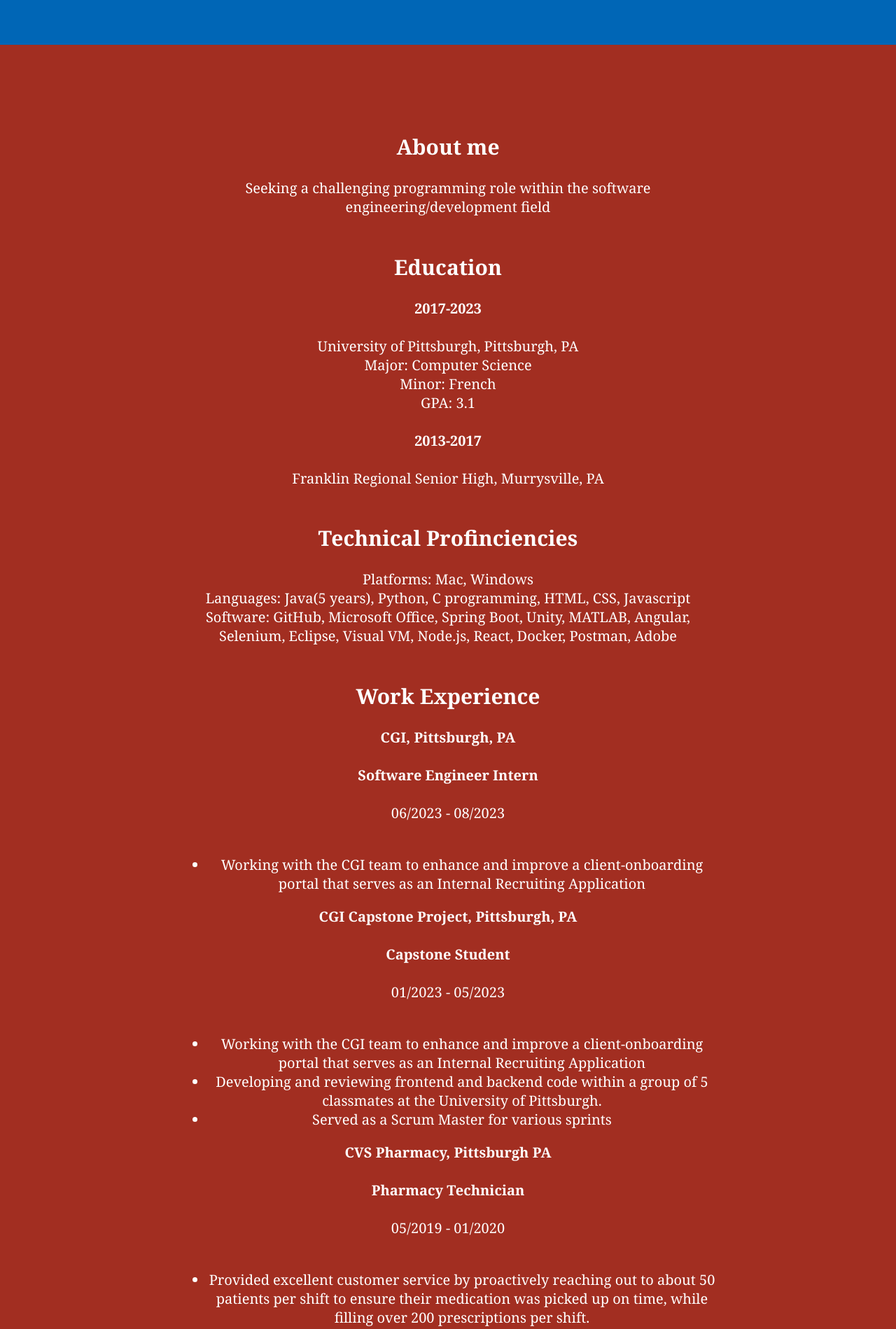
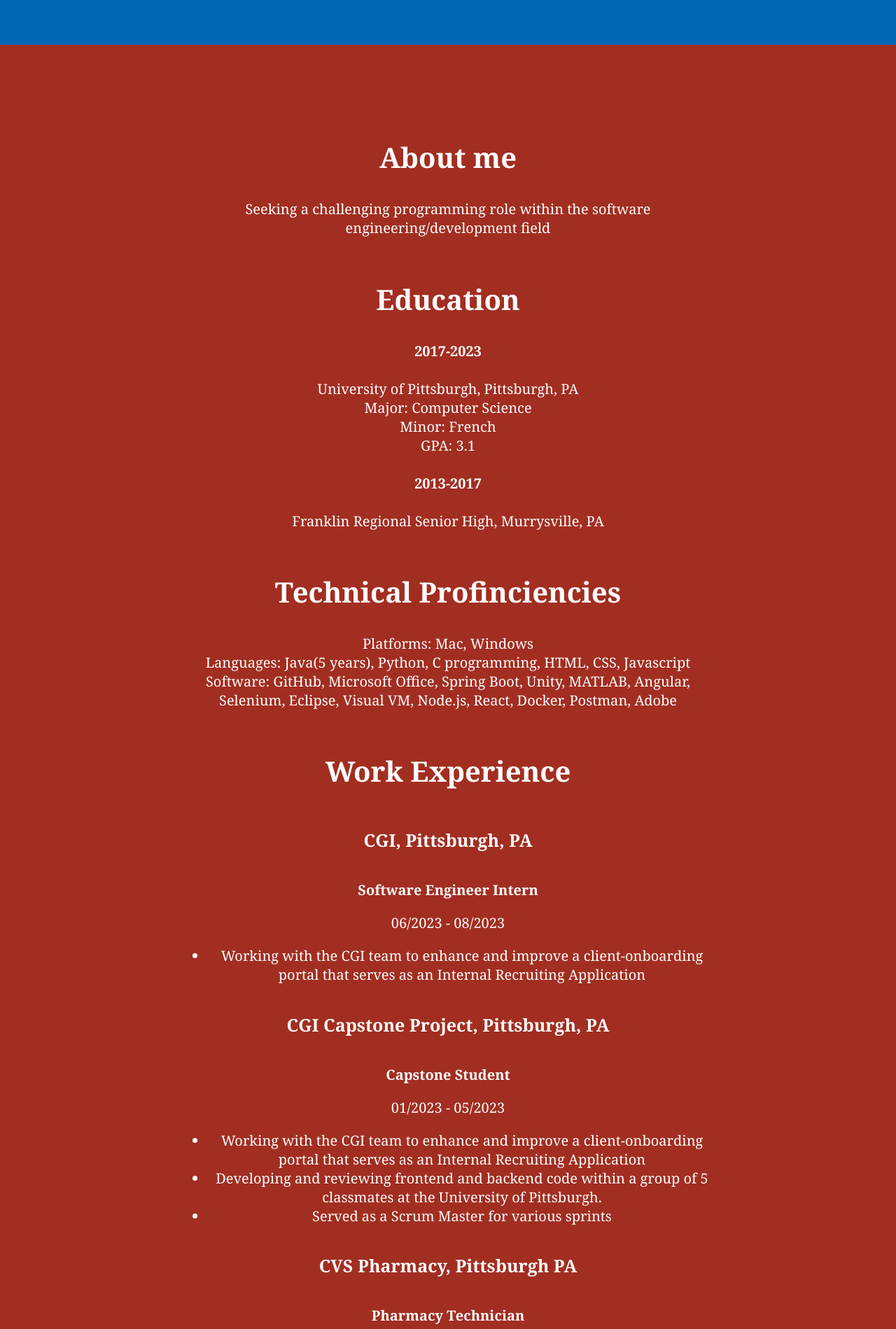
Before and after one commit to Pittstudent/Pittstudent.github.io, a PHP site: page / in a window 1280 px wide. Shown: the part 545-2444 px from the top of the page at 70% size. Run offline with PHP 8.4, Linux system fonts and the light colour scheme.

Commit message:
font change

```diff
--- a/index.html
+++ b/index.html
@@ -30,26 +30,26 @@
             Franklin Regional Senior High, Murrysville, PA
             </center><br>
 
-        <h2><center>Technical Profinciencies</center></h2>
+        <h1><center>Technical Profinciencies</center></h1>
             <center>Platforms: Mac, Windows</center>
             <center>Languages: Java(5 years), Python, C programming, HTML, CSS, Javascript</center>
             <center>Software: GitHub, Microsoft Office, Spring Boot, Unity, MATLAB, Angular, Selenium, Eclipse, Visual VM, Node.js, React, Docker,
                 Postman, Adobe</center>
             <br>
-        <h2><center>Work Experience</center></h2>
-            <strong>CGI, Pittsburgh, PA</strong><br>
-            <strong> Software Engineer Intern</strong><br>
+        <h1><center>Work Experience</center></h1>
+            <strong><h2>CGI, Pittsburgh, PA</h2></strong>
+            <strong><h3>Software Engineer Intern</h3></strong>
 
-            <center>06/2023 - 08/2023<br><br>
+            <center>06/2023 - 08/2023<br>
             <ul>
                 <li>Working with the CGI team to enhance and improve a client-onboarding portal that serves as an Internal Recruiting Application</li>
             </ul>
             </center>
 
 
-            <strong>CGI Capstone Project, Pittsburgh, PA</strong><br>
-            <strong>Capstone Student</strong><br>
-            <center>01/2023 - 05/2023<br><br>
+            <strong><h2>CGI Capstone Project, Pittsburgh, PA</h2></strong>
+            <strong><h3>Capstone Student</h3></strong>
+            <center>01/2023 - 05/2023<br>
             <ul>
                 <li>Working with the CGI team to enhance and improve a client-onboarding portal that serves as an Internal Recruiting Application</li>
                 <li>Developing and reviewing frontend and backend code within a group of 5 classmates at the University of Pittsburgh.</li>
@@ -57,9 +57,9 @@
             </ul>
             </center>
 
-            <strong>CVS Pharmacy, Pittsburgh PA</strong> <br>
-            <strong>Pharmacy Technician </strong><br>
-            <center>05/2019 - 01/2020<br><br>
+            <strong><h2>CVS Pharmacy, Pittsburgh PA</h2></strong>
+            <strong><h3>Pharmacy Technician</h3></strong>
+            <center>05/2019 - 01/2020<br>
             <ul>
             <li>Provided excellent customer service by proactively reaching out to about 50 patients per shift to ensure their medication was
                 picked up on time, while filling over 200 prescriptions per shift.</li>
--- a/styles.css
+++ b/styles.css
@@ -75,3 +75,14 @@
     font-weight: bold;
     margin-top: 20px
 }
+
+h1 {
+    font-size: 2.0em;
+  }
+
+  h2 {
+    font-size: 1.25em;
+  }
+  h3 {
+    font-size: 1.0em;
+  }
```
